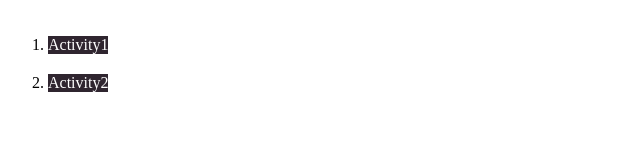
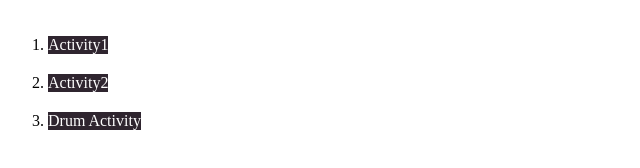
Before and after one commit to M-VINAY678/JS_Activities, a plain HTML site: page index.html in a window 1280 px wide. Shown: the whole page, without its empty margins (0-640 px from the left). Drawn offline with Linux system fonts and the light colour scheme.

Commit message:
commit after main index file change

```diff
--- a/index.html
+++ b/index.html
@@ -10,6 +10,7 @@
     <ol>
         <li><a href="Activity1/index.html">Activity1</a></li>
         <li><a href="Activity2/index.html">Activity2</a></li>
+        <li><a href="keyboard drums/index.html">Drum Activity</a></li>
     </ol>
 </body>
 </html>
```
